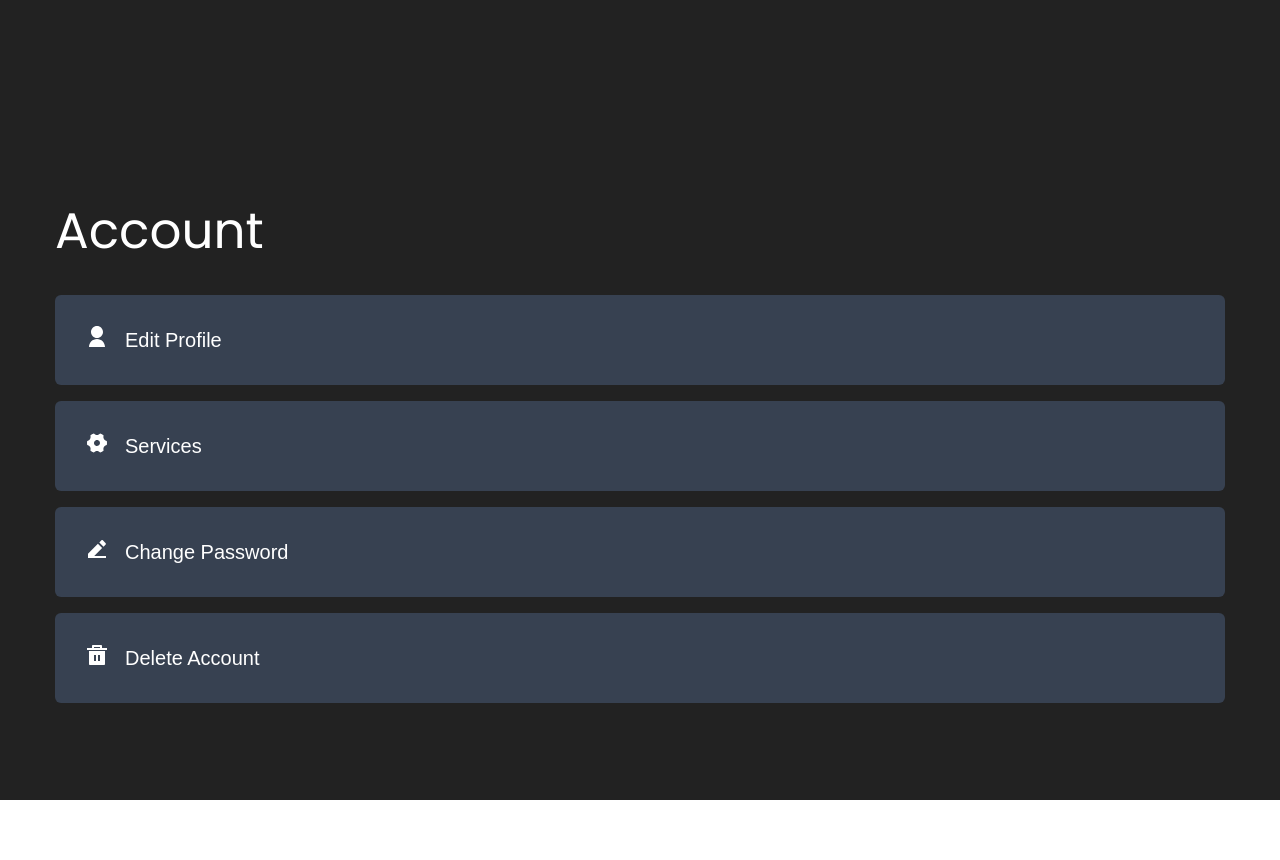
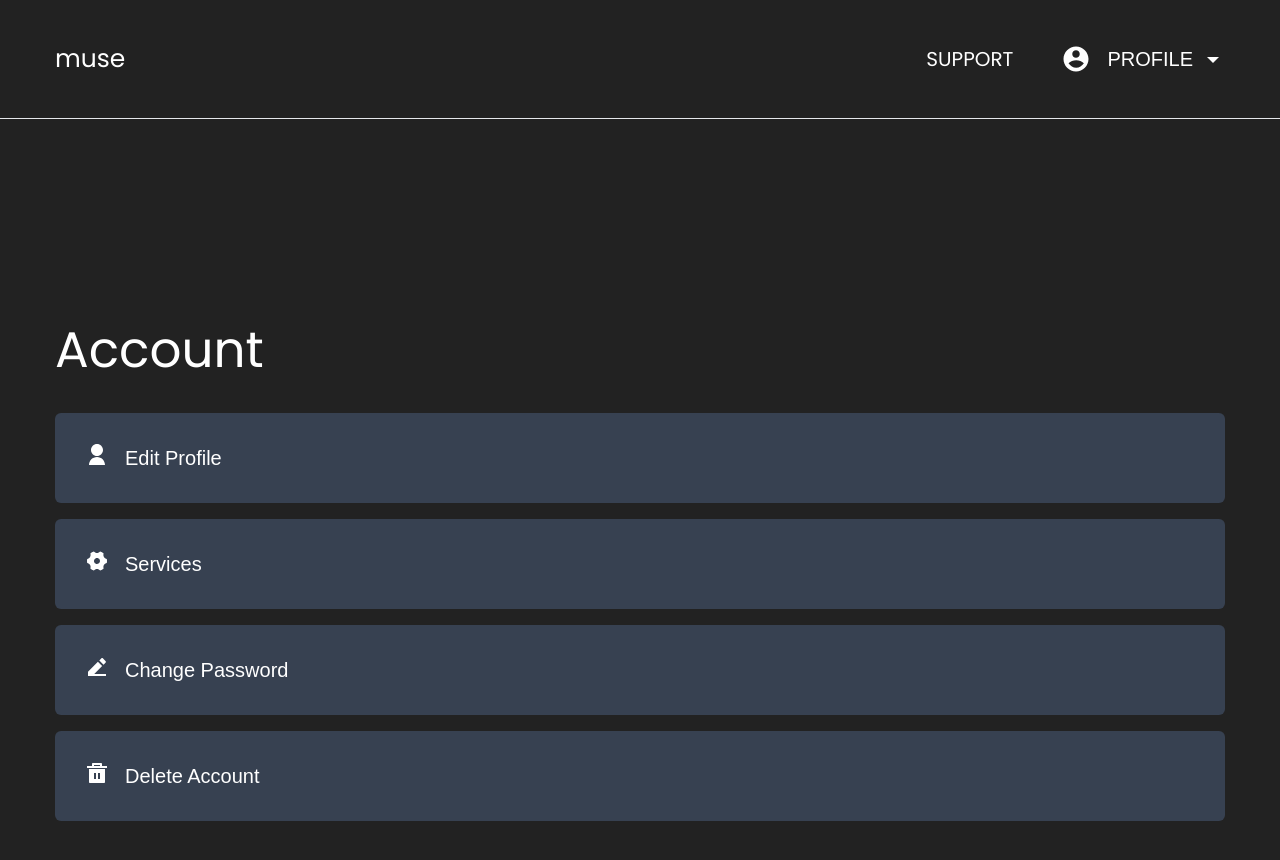
Before and after one commit to jbrov2/Muse-Redo, a React (Vite) app in the folder client/: page /account in a window 1280 px wide. Shown: the top 860 px of the page. Before the commit the page ends 800 px from the top, so only its background shows below. Built offline with nearby package versions, Linux system fonts and the light colour scheme.

Commit message:
added account nav

```diff
--- a/client/src/views/UserProfile.jsx
+++ b/client/src/views/UserProfile.jsx
@@ -1,9 +1,11 @@
 import Account from "../components/Profile/Account";
+import AccountNav from "../components/accountNavBar";
 
 function UserAccount() {
   return (
     <>
       <div className="bg-primary">
+        <AccountNav />
         <Account />
       </div>
     </>
```
